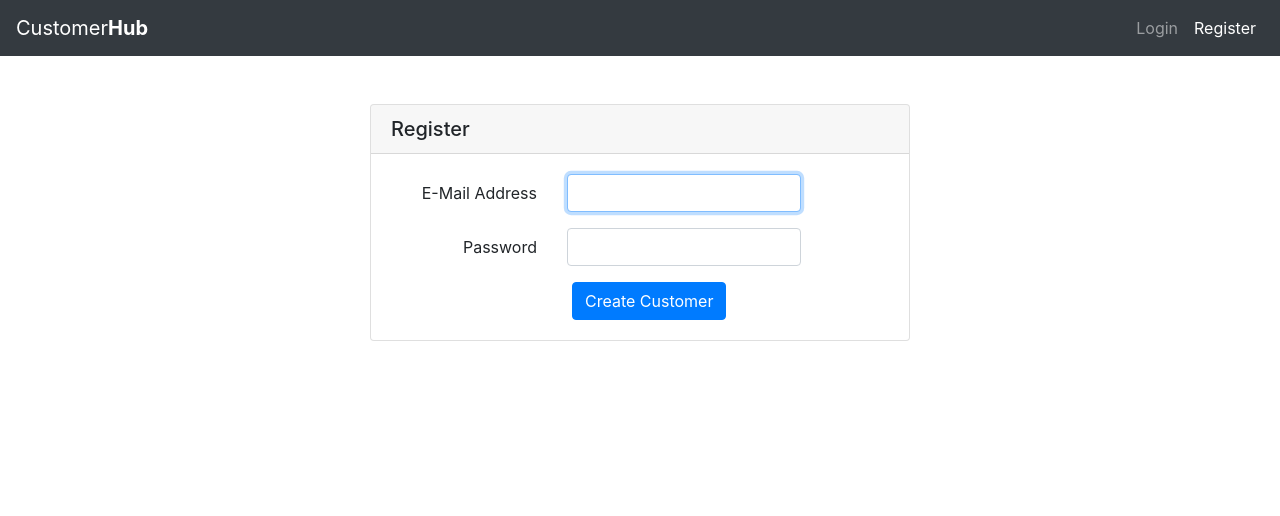
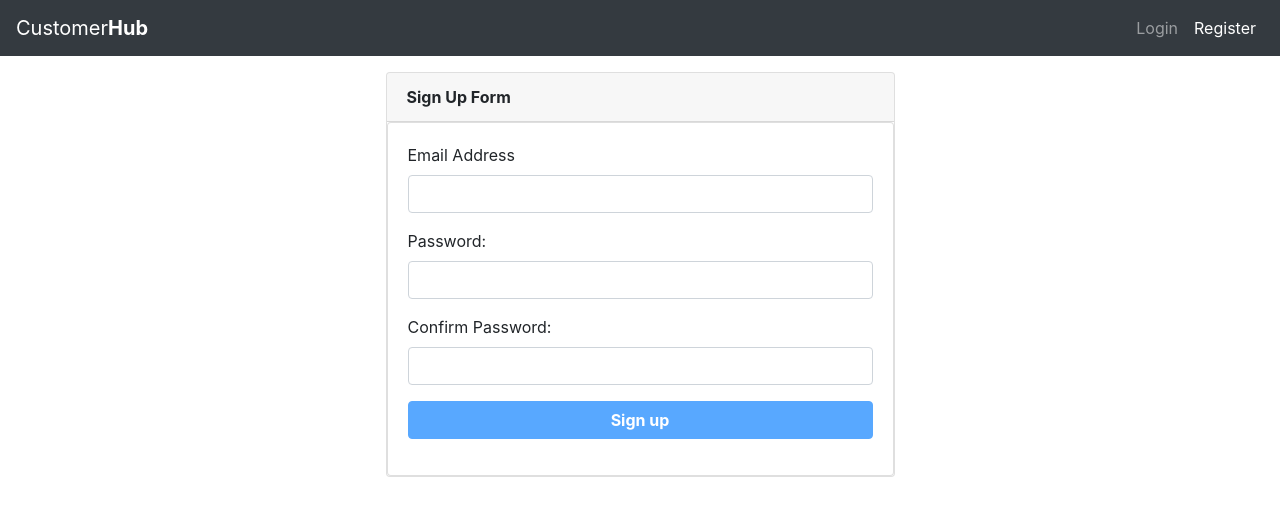
Before and after one commit to kumaruidivloper/Login-NGXS-CRUD-App, an Angular app: page /register in a window 1280 px wide. Shown: the top 516 px of the page. Built offline with nearby package versions, Linux system fonts and the light colour scheme.

Commit message:
Register-form-validation

```diff
--- /dev/null
+++ b/src/app/core/validators/custom-validators.ts
@@ -0,0 +1,28 @@
+import { ValidationErrors, ValidatorFn, AbstractControl } from '@angular/forms';
+
+export class CustomValidators {
+  static patternValidator(regex: RegExp, error: ValidationErrors): ValidatorFn {
+    return (control: AbstractControl): { [key: string]: any } => {
+      if (!control.value) {
+        // if control is empty return no error
+        return null;
+      }
+
+      // test the value of the control against the regexp supplied
+      const valid = regex.test(control.value);
+
+      // if true, return no error (no error), else return error passed in the second parameter
+      return valid ? null : error;
+    };
+  }
+
+  static passwordMatchValidator(control: AbstractControl) {
+    const password: string = control.get('password').value; // get password from our password form control
+    const confirmPassword: string = control.get('confirmPassword').value; // get password from our confirmPassword form control
+    // compare is the password math
+    if (password !== confirmPassword) {
+      // if they don't match, set an error in our confirmPassword form control
+      control.get('confirmPassword').setErrors({ NoPassswordMatch: true });
+    }
+  }
+}
--- a/src/app/features/register/register.component.html
+++ b/src/app/features/register/register.component.html
@@ -1,45 +1,86 @@
-<div class="row pt-5">
-  <div class="col-md-6 mx-auto">
+<div class="container p-3">
+        <div class="offset-3 col-6">
           <div class="card">
-        <div class="card-header">
-          <h5 class="mb-0">Register</h5>
+            <div class="card-header  font-weight-bold">
+              Sign Up Form
             </div>
-        <div class="card-body">
-            <form action="" method="">
-                <div class="form-group row">
-                    <label for="email_address" class="col-md-4 col-form-label text-md-right">E-Mail Address</label>
-                    <div class="col-md-6">
-                        <input [(ngModel)]="registerUserData.email"   type="text" id="email_address" class="form-control" name="email" required="" autofocus="">
-                    </div>
-                </div>
-
-                <div class="form-group row">
-                    <label for="password" class="col-md-4 col-form-label text-md-right">Password</label>
-                    <div class="col-md-6">
-                        <input type="password" [(ngModel)]="registerUserData.password" id="password" class="form-control" name="password" required="">
-                    </div>
-                </div>
-
-                <!-- <div class="form-group row">
-                    <div class="col-md-6 offset-md-4">
-                        <div class="checkbox">
-                            <label>
-                                <input type="checkbox" name="remember"> Remember Me
+            <div class="card card-body">
+              <form [formGroup]="frmSignup" novalidate (submit)="signUp()">
+                <div class="form-group">
+                    <!--[ngClass]="frmSignup.controls['email'].invalid ? 'text-danger' : ''"-->
+                    <!--[ngClass]="frmSignup.controls['email'].invalid ? 'is-invalid' : ''"-->
+                  <label for="email">Email Address</label>
+                  <input id="email" formControlName="email" type="email" class="form-control">
+                  <div *ngIf="frmSignup.controls['email'].invalid && (frmSignup.controls['email'].dirty || frmSignup.controls['email'].touched)">
+                  <label class="text-danger" *ngIf="frmSignup.controls['email'].hasError('required')">
+                    Email is Required!
+                  </label>
+                  <label class="text-danger" *ngIf="frmSignup.controls['email'].hasError('email')">
+                    Enter a valid email address!
                   </label>
                   </div>
                 </div>
-                </div> -->
-
-                <div class="col-md-6 offset-md-4">
-                    <button (click)="registerUser()" type="button" class="btn btn-primary">
-                        Create Customer
-                    </button>
-                    <!-- <a href="#" class="btn btn-link">
-                        Forgot Your Password?
-                    </a> -->
+                <div class="form-group">
+                    <!--[ngClass]="frmSignup.controls['password'].invalid ? 'text-danger' : ''"-->
+                    <!--[ngClass]="frmSignup.controls['password'].invalid ? 'is-invalid' : ''"-->
+                  <label for="password">Password:</label>
+                  <input id="password" formControlName="password" type="password" class="form-control">
+                  <!-- <label class="text-danger col" *ngIf="frmSignup.controls['password'].hasError('required')">
+                    Password is Required!
+                  </label> -->
+                  <div class="rule-font-size" *ngIf="frmSignup.controls['password'].invalid && (frmSignup.controls['password'].dirty || frmSignup.controls['password'].touched)">
+                  <label class="col" [ngClass]="frmSignup.controls['password'].hasError('required') || frmSignup.controls['password'].hasError('minlength')  ? 'text-danger' : 'text-success'">
+                    <i class="material-icons">{{ frmSignup.controls['password'].hasError('required') ||
+                      frmSignup.controls['password'].hasError('minlength') ? 'cancel' :
+                      'check_circle' }}</i>
+                    <span>Must be at least 8 characters!</span>
+                  </label>
+                  <label class="col" [ngClass]="frmSignup.controls['password'].hasError('required') || frmSignup.controls['password'].hasError('hasNumber')  ? 'text-danger' : 'text-success'">
+                    <i class="material-icons">{{ frmSignup.controls['password'].hasError('required') ||
+                      frmSignup.controls['password'].hasError('hasNumber') ? 'cancel' :
+                      'check_circle' }}</i>
+                      <span>Must contain at least 1 number!</span>
+                  </label>
+                  <label class="col" [ngClass]="frmSignup.controls['password'].hasError('required') || frmSignup.controls['password'].hasError('hasCapitalCase')  ? 'text-danger' : 'text-success'">
+                    <i class="material-icons">{{ frmSignup.controls['password'].hasError('required') ||
+                      frmSignup.controls['password'].hasError('hasCapitalCase') ? 'cancel' :
+                      'check_circle' }}</i>
+                      <span>Must contain at least 1 in Capital Case!</span>
+                  </label>
+                  <label class="col" [ngClass]="frmSignup.controls['password'].hasError('required') || frmSignup.controls['password'].hasError('hasSmallCase')  ? 'text-danger' : 'text-success'">
+                    <i class="material-icons">{{ frmSignup.controls['password'].hasError('required') ||
+                      frmSignup.controls['password'].hasError('hasSmallCase') ? 'cancel' :
+                      'check_circle' }}</i>
+                      <span>Must contain at least 1 Letter in Small Case!</span>
+                  </label>
+                  <label class="col" [ngClass]="frmSignup.controls['password'].hasError('required') || frmSignup.controls['password'].hasError('hasSpecialCharacters') ? 'text-danger' : 'text-success'">
+                    <i class="material-icons">{{ frmSignup.controls['password'].hasError('required') ||
+                      frmSignup.controls['password'].hasError('hasSpecialCharacters') ? 'cancel' :
+                      'check_circle' }}</i>
+                      <span>Must contain at least 1 Special Character!</span>
+                  </label>
                   </div>
-        </form></div>
-
+                </div>
+                <div class="form-group">
+                    <!--[ngClass]="frmSignup.controls['confirmPassword'].invalid ? 'text-danger' : ''"-->
+                    <!--[ngClass]="frmSignup.controls['confirmPassword'].invalid ? 'is-invalid' : ''"-->
+                  <label for="confirmPassword">Confirm Password:</label>
+                  <input id="confirmPassword" formControlName="confirmPassword" type="password" class="form-control">
+                    <div *ngIf="frmSignup.controls['confirmPassword'].invalid && (frmSignup.controls['confirmPassword'].dirty || frmSignup.controls['confirmPassword'].touched)">
+                  <label class="text-danger" *ngIf="frmSignup.controls['confirmPassword'].hasError('required')">
+                    Password is Required!
+                  </label>
+                  <label class="text-danger" *ngIf="frmSignup.controls['confirmPassword'].hasError('NoPassswordMatch')">
+                    Password do not match
+                  </label>
+                </div>
+                </div>
+                <div class="form-group">
+                  <button [disabled]="frmSignup.invalid" type="submit" class="btn btn-primary btn-block font-weight-bold">Sign
+                    up</button>
+                </div>
+              </form>
             </div>
           </div>
         </div>
+      </div>
--- a/src/app/features/register/register.component.ts
+++ b/src/app/features/register/register.component.ts
@@ -1,23 +1,106 @@
+// import { Component, OnInit } from '@angular/core';
+// import { Router } from '@angular/router';
+// import { AuthService } from '../../core/services/auth.service';
+
+// @Component({
+//   selector: 'app-register',
+//   templateUrl: './register.component.html',
+//   styleUrls: ['./register.component.scss']
+// })
+// export class RegisterComponent implements OnInit {
+
+//   public registerUserData = {};
+
+//   constructor(private auth: AuthService, private router: Router) { }
+
+//   ngOnInit() {
+//   }
+
+//   registerUser() {
+//     this.auth.registerUser(this.registerUserData)
+//     .subscribe(
+//       res => {
+//         console.log(res);
+//         localStorage.setItem('token', res.token);
+//         this.router.navigate(['/customer']);
+//       },
+//       err => console.log(err)
+//     );
+//   }
+
+// }
+
+
 import { Component, OnInit } from '@angular/core';
+import { FormGroup, FormBuilder, Validators } from '@angular/forms';
+import { CustomValidators } from '../../core/validators/custom-validators';
+import { AuthService } from '../../core/services/auth.service';
 import { Router } from '@angular/router';
-import { AuthService } from '../../core/services/auth.service';
 
 @Component({
   selector: 'app-register',
   templateUrl: './register.component.html',
   styleUrls: ['./register.component.scss']
 })
-export class RegisterComponent implements OnInit {
+export class RegisterComponent {
+  public frmSignup: FormGroup;
 
-  public registerUserData = {};
-
-  constructor(private auth: AuthService, private router: Router) { }
-
-  ngOnInit() {
+  constructor(
+    private fb: FormBuilder,
+    private auth: AuthService,
+    private router: Router) {
+    this.frmSignup = this.createSignupForm();
   }
 
-  registerUser() {
-    this.auth.registerUser(this.registerUserData)
+  createSignupForm(): FormGroup {
+    return this.fb.group(
+      {
+        email: [
+          null,
+          Validators.compose([Validators.email, Validators.required])
+        ],
+        password: [
+          null,
+          Validators.compose([
+            Validators.required,
+            // check whether the entered password has a number
+            CustomValidators.patternValidator(/\d/, {
+              hasNumber: true
+            }),
+            // check whether the entered password has upper case letter
+            CustomValidators.patternValidator(/[A-Z]/, {
+              hasCapitalCase: true
+            }),
+            // check whether the entered password has a lower case letter
+            CustomValidators.patternValidator(/[a-z]/, {
+              hasSmallCase: true
+            }),
+            // check whether the entered password has a special character
+            CustomValidators.patternValidator(
+              /[ !@#$%^&*()_+\-=\[\]{};':"\\|,.<>\/?]/,
+              {
+                hasSpecialCharacters: true
+              }
+            ),
+            Validators.minLength(8)
+          ])
+        ],
+        confirmPassword: [null, Validators.compose([Validators.required])]
+      },
+      {
+        // check whether our password and confirm password match
+        validator: CustomValidators.passwordMatchValidator
+      }
+    );
+  }
+
+  // submit() {
+  //   // do signup or something
+  //   console.log(this.frmSignup.value);
+  // }
+
+  signUp() {
+    this.auth.registerUser(this.frmSignup.value)
     .subscribe(
       res => {
         console.log(res);
@@ -27,5 +110,4 @@ export class RegisterComponent implements OnInit {
       err => console.log(err)
     );
   }
-
 }
--- a/src/index.html
+++ b/src/index.html
@@ -4,6 +4,7 @@
   <meta charset="utf-8">
   <title>LoginNGXSCRUDApp</title>
   <base href="/">
+  <link href="https://fonts.googleapis.com/icon?family=Material+Icons" rel="stylesheet">
 
   <meta name="viewport" content="width=device-width, initial-scale=1">
   <link rel="icon" type="image/x-icon" href="favicon.ico">
```
Also changed, not shown: src/app/features/register/register.component.scss (+13 -0 lines). Lines whose indentation alone changed are shown as unchanged.
